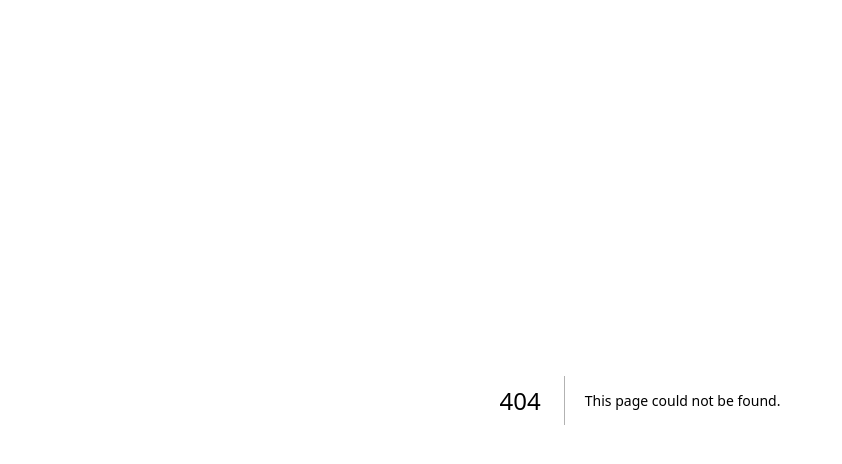
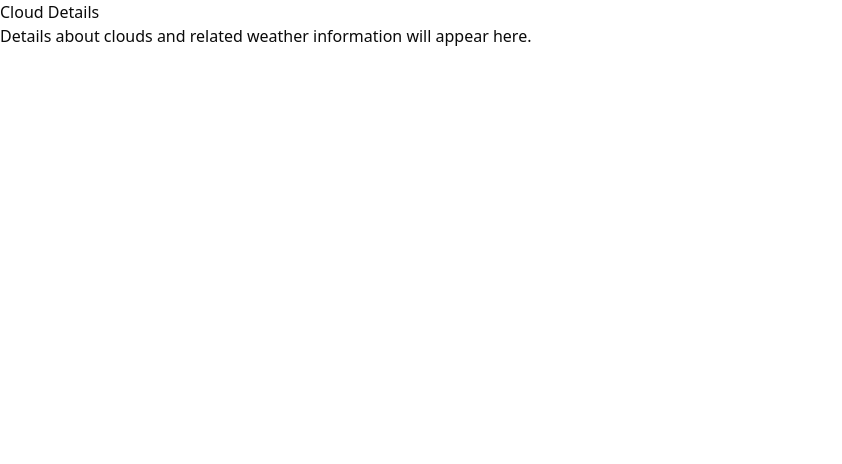
Before and after one commit to Rmhibbert/weather_station_S2_2025, a Next.js app in the folder fullstack/: page /cloud-details in a window 1280 px wide. Before the commit this address had no page. Shown: the top 464 px of the page, without its empty margins (0-842 px from the left). Built offline with nearby package versions, Linux system fonts and the light colour scheme.

Commit message:
added basic cloud weather apge

```diff
--- /dev/null
+++ b/fullstack/src/app/cloud-details/page.js
@@ -0,0 +1,12 @@
+// src/pages/cloud-details.js
+
+const CloudDetails = () => {
+  return (
+    <div>
+      <h1>Cloud Details</h1>
+      <p>Details about clouds and related weather information will appear here.</p>
+    </div>
+  );
+};
+
+export default CloudDetails;
--- a/fullstack/src/app/page.js
+++ b/fullstack/src/app/page.js
@@ -1,8 +1,6 @@
 'use client';
 import Widget from "@/components/widget";
-import LineChartComponent from "@/components/graphs/LineChartComponent";
-import BarChartComponent from "@/components/graphs/BarChartComponent";
-import Link from 'next/link';  // Import the Link component for internal routing
+import Link from 'next/link';  // Import the Link component for internal navigation
 import "./page.css";
 
 export default function Home() {
@@ -16,10 +14,10 @@ export default function Home() {
         <Widget name="Gas" dataKey="gas" GraphComponent={null} />
         <Widget name="Dust" dataKey="dust" GraphComponent={null} />
 
-        {/* Link to external site */}
-        <a href="https://huggingface.co/spaces/TomMc9010/Cloud_AI_model" target="_blank" rel="noopener noreferrer">
+        {/* Link to the internal cloud-details page */}
+        <Link href="/cloud-details" passHref>
           <Widget name="Cloud" GraphComponent={null} />
-        </a>
+        </Link>
       </div>
     </div>
   );
--- a/fullstack/src/components/Pages/CloudDetails.js
+++ /dev/null
@@ -1,12 +0,0 @@
-// src/components/pages/CloudDetails.js
-
-const CloudDetails = () => {
-  return (
-    <div>
-      <h1>Cloud Details</h1>
-      <p>Detailed information about clouds and related weather data will be displayed here.</p>
-    </div>
-  );
-};
-
-export default CloudDetails;
```
